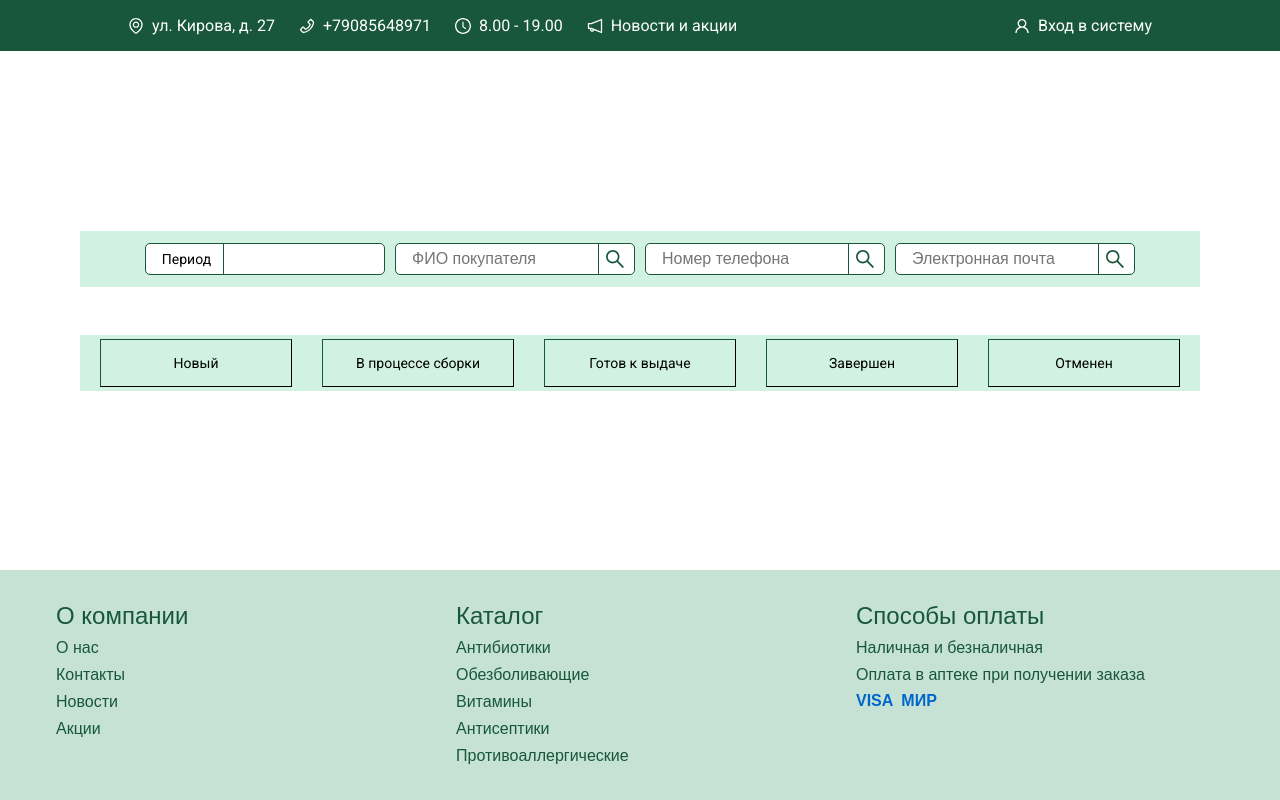
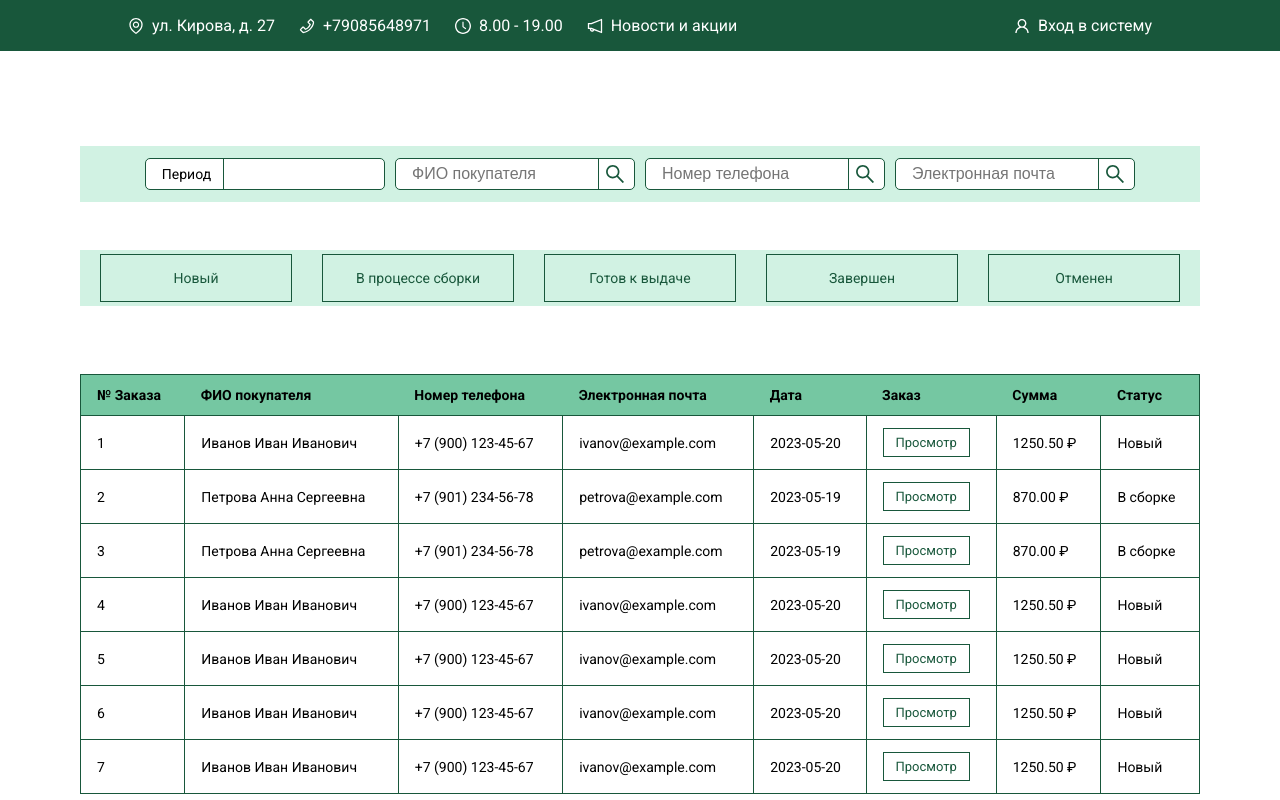
Before and after one commit to SashkaMashina/pharmacy-app, a Next.js app in the folder frontend/: page / in a window 1280 px wide. Shown: the top 800 px of the page. Built offline with nearby package versions, Linux system fonts and the light colour scheme.

Commit message:
Make AdminOrder page

```diff
--- a/frontend/components/Button/Button.module.css
+++ b/frontend/components/Button/Button.module.css
@@ -48,9 +48,17 @@
 }
 
 .ghost {
-    border-color: var(--green);
+    border: 1px solid var(--green);
     background: transparent;
     font-family: var(--font-family);
     font-size: 14px;
-    border-width: 1px;
+    color: var(--green);
+    transition: all 0.3s ease;
+    cursor: pointer;
 }
+
+.ghost:hover {
+    background-color: var(--green-hover);
+    color: white;
+    transform: scale(1.02);
+}
--- /dev/null
+++ b/frontend/components/OrderTable/OrderTable.module.css
@@ -0,0 +1,53 @@
+/* OrderTable.module.css */
+.tableContainer {
+  width: 100%;
+  overflow-x: auto;
+  margin-top: 20px;
+}
+
+.ordersTable {
+  width: 100%;
+  border-collapse: collapse;
+  font-size: 14px;
+  border: 1px solid var(--green);
+}
+
+/* Стили для обычных ячеек */
+.ordersTable td {
+  padding: 12px 16px;
+  text-align: left;
+  border: 1px solid var(--green);
+}
+
+/* Особые стили для строки заголовков */
+.ordersTable .headerRow th {
+  padding: 12px 16px;
+  text-align: left;
+  background-color: var(--table-green); /* Цвет фона */
+  color: var(--black); /* Цвет текста */
+  border: none; /* Убираем границы */
+  border-bottom: 2px solid var(--green-dark); /* Только нижняя граница */
+}
+
+.phoneLink,
+.emailLink {
+  color: var(--black);
+  text-decoration: none;
+  transition: color 0.2s;
+}
+
+.phoneLink:hover,
+.emailLink:hover {
+  color: var(--green-dark);
+  text-decoration: underline;
+}
+
+.detailsButton {
+  padding: 6px 12px;
+  font-size: 13px;
+}
+
+.actions {
+  display: flex;
+  gap: 8px;
+}
--- /dev/null
+++ b/frontend/components/OrderTable/OrderTable.tsx
@@ -0,0 +1,88 @@
+import { JSX } from "react";
+import styles from './OrderTable.module.css';
+import { Button } from "../Button/Button";
+import { P } from "../P/P";
+import { Tag } from "../Tag/Tag";
+
+interface Order {
+  id: number;
+  customerName: string;
+  phone: string;
+  email: string;
+  date: string;
+  orderDetails: string;
+  amount: number;
+  status: 'new' | 'assembling' | 'ready' | 'completed' | 'cancelled';
+}
+
+interface OrdersTableProps {
+  orders: Order[];
+  onStatusChange: (orderId: number, newStatus: Order['status']) => void;
+}
+
+
+export const OrdersTable = ({ orders, onStatusChange }: OrdersTableProps): JSX.Element => {
+  return (
+    <div className={styles.tableContainer}>
+      <table className={styles.ordersTable}>
+        <thead>
+          <tr className={styles.headerRow}>
+            <th>№ Заказа</th>
+            <th>ФИО покупателя</th>
+            <th>Номер телефона</th>
+            <th>Электронная почта</th>
+            <th>Дата</th>
+            <th>Заказ</th>
+            <th>Сумма</th>
+            <th>Статус</th>
+          </tr>
+        </thead>
+        <tbody>
+          {orders.map((order) => (
+            <tr key={order.id}>
+              <td>{order.id}</td>
+              <td>{order.customerName}</td>
+              <td>
+                <a href={`tel:${order.phone}`} className={styles.phoneLink}>
+                  {order.phone}
+                </a>
+              </td>
+              <td>
+                <a href={`mailto:${order.email}`} className={styles.emailLink}>
+                  {order.email}
+                </a>
+              </td>
+              <td>{order.date}</td>
+              <td>
+                <Button
+                  appearance="ghost"
+                  onClick={() => console.log('Order details', order.id)}
+                  className={styles.detailsButton}
+                >
+                  Просмотр
+                </Button>
+              </td>
+              <td>{order.amount.toFixed(2)} ₽</td>
+              <td>
+                <Tag color="white">
+                  {getStatusText(order.status)}
+                </Tag>
+              </td>
+            </tr>
+          ))}
+        </tbody>
+      </table>
+    </div>
+  );
+};
+
+function getStatusText(status: Order['status']): string {
+  switch (status) {
+    case 'new': return 'Новый';
+    case 'assembling': return 'В сборке';
+    case 'ready': return 'Готов';
+    case 'completed': return 'Завершен';
+    case 'cancelled': return 'Отменен';
+    default: return '';
+  }
+}
--- a/frontend/components/index.ts
+++ b/frontend/components/index.ts
@@ -4,3 +4,4 @@ export * from './P/P'
 export * from './Tag/Tag'
 export * from './LoginForm/LoginForm'
 export * from './Research/Research'
+export * from './OrderTable/OrderTable'
--- a/frontend/pages/index.module.css
+++ b/frontend/pages/index.module.css
@@ -26,9 +26,18 @@
 .container {
     display: flex;
     flex-direction: column;
+    padding: 0px;
+    margin-bottom: 63px;
+    margin-top: 63px;
 }
 
 .statusButton {
     width: 192px;
     height: 48px;
+    cursor: pointer;
+    transform: 2s;
 }
+
+.orderContainer {
+    margin-top: 48px;
+}
--- a/frontend/pages/index.tsx
+++ b/frontend/pages/index.tsx
@@ -1,4 +1,4 @@
-import React, { JSX } from "react";
+import React, { JSX, useState } from "react";
 import { Htag } from "@/components";
 import { Button } from "@/components";
 import { P } from "@/components";
@@ -6,13 +6,111 @@ import { Tag } from "@/components";
 import { Layout, withLayout } from "@/layout/Layout";
 import { LoginForm } from "@/components";
 import {Research} from"@/components"
+import {OrdersTable} from"@/components"
 import { queryObjects } from "v8";
 import styles from './index.module.css'
 
+interface Order {
+  id: number;
+  customerName: string;
+  phone: string;
+  email: string;
+  date: string;
+  orderDetails: string;
+  amount: number;
+  status: 'new' | 'assembling' | 'ready' | 'completed' | 'cancelled';
+}
+
+const mockOrders: Order[] = [
+  {
+    id: 1,
+    customerName: "Иванов Иван Иванович",
+    phone: "+7 (900) 123-45-67",
+    email: "ivanov@example.com",
+    date: "2023-05-20",
+    orderDetails: "Аспирин, Нурофен",
+    amount: 1250.50,
+    status: "new" // теперь TypeScript знает, что это допустимое значение
+  },
+  {
+    id: 2,
+    customerName: "Петрова Анна Сергеевна",
+    phone: "+7 (901) 234-56-78",
+    email: "petrova@example.com",
+    date: "2023-05-19",
+    orderDetails: "Лоратадин, Називин",
+    amount: 870.00,
+    status: "assembling" // тоже допустимое значение
+  },
+  {
+    id: 3,
+    customerName: "Петрова Анна Сергеевна",
+    phone: "+7 (901) 234-56-78",
+    email: "petrova@example.com",
+    date: "2023-05-19",
+    orderDetails: "Лоратадин, Називин",
+    amount: 870.00,
+    status: "assembling" // тоже допустимое значение
+  },
+  {
+    id: 4,
+    customerName: "Иванов Иван Иванович",
+    phone: "+7 (900) 123-45-67",
+    email: "ivanov@example.com",
+    date: "2023-05-20",
+    orderDetails: "Аспирин, Нурофен",
+    amount: 1250.50,
+    status: "new" // теперь TypeScript знает, что это допустимое значение
+  },
+  {
+    id: 5,
+    customerName: "Иванов Иван Иванович",
+    phone: "+7 (900) 123-45-67",
+    email: "ivanov@example.com",
+    date: "2023-05-20",
+    orderDetails: "Аспирин, Нурофен",
+    amount: 1250.50,
+    status: "new" // теперь TypeScript знает, что это допустимое значение
+  },
+  {
+    id: 6,
+    customerName: "Иванов Иван Иванович",
+    phone: "+7 (900) 123-45-67",
+    email: "ivanov@example.com",
+    date: "2023-05-20",
+    orderDetails: "Аспирин, Нурофен",
+    amount: 1250.50,
+    status: "new" // теперь TypeScript знает, что это допустимое значение
+  },
+    {
+    id: 7,
+    customerName: "Иванов Иван Иванович",
+    phone: "+7 (900) 123-45-67",
+    email: "ivanov@example.com",
+    date: "2023-05-20",
+    orderDetails: "Аспирин, Нурофен",
+    amount: 1250.50,
+    status: "new" // теперь TypeScript знает, что это допустимое значение
+  },
+];
+
 function Home(): JSX.Element {
+  const [orders, setOrders] = useState(mockOrders);
+  const [activeStatus, setActiveStatus] = useState<string | null>(null);
+
   const handleSearch = (query: string) => {
     console.log('Searching for:', query);
   };
+
+    const handleStatusChange = (orderId: number, newStatus: string) => {
+      console.log(`Order ${orderId} status changed to ${newStatus}`);
+  };
+
+    const filteredOrders = activeStatus
+    ? orders.filter(order => order.status === activeStatus)
+    : orders;
+
+
   return (
     <>
     <div className={styles.container}>
@@ -29,6 +127,9 @@ function Home(): JSX.Element {
         <Button className={styles.statusButton} appearance="ghost">Завершен</Button>
         <Button className={styles.statusButton} appearance="ghost">Отменен</Button>
       </div>
+      <div className={styles.orderContainer}>
+        <OrdersTable orders={mockOrders} onStatusChange={handleStatusChange}></OrdersTable>
+      </div>
     </div>
     </>
   );
--- a/frontend/styles/globals.css
+++ b/frontend/styles/globals.css
@@ -4,6 +4,7 @@
   --black: #000000;
   --white: #FFFFFF;
   --green: #18573B;
+  --table-green: #75C7A2;
   --green-light: #C5E2D5;
   --medium-green: #D1F2E3;
   --font-family: "Roboto", sans-serif;
```
